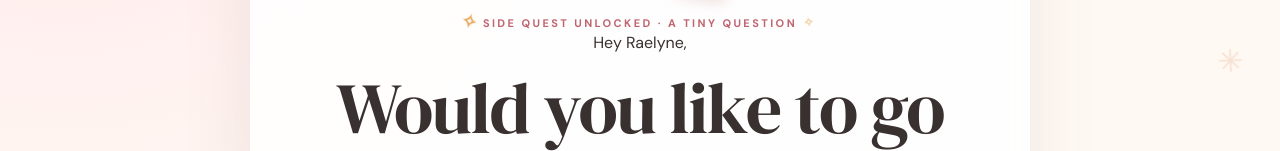
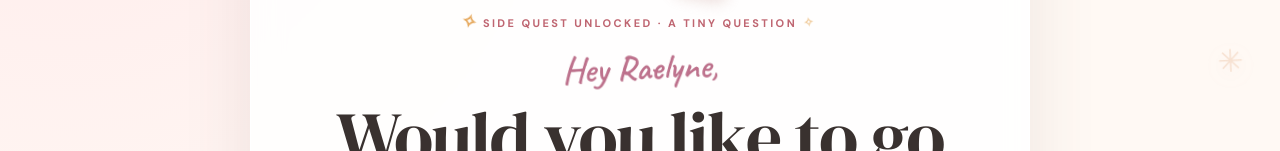
Before and after one commit to ThatGuy3899/Date_Invitation, a plain HTML site: page index.html in a window 1280 px wide. Shown: the part 392-543 px from the top of the page. Drawn offline with Linux system fonts and the light colour scheme.

Commit message:
Style Raelyne greeting in matching handwritten typography

```diff
--- a/enhancements.css
+++ b/enhancements.css
@@ -142,3 +142,17 @@ html[data-theme="night"] .confirmation-companion p{color:#f2d0df!important}
   .confirmation-companion>span{animation:none!important}
   .comfort-tips summary:after{transition:none!important}
 }
+
+/* A small, personal greeting without overwhelming the invitation */
+.recipient-greeting{
+  font-family:'Caveat','Segoe Print','Bradley Hand',cursive;
+  font-size:clamp(27px,4vw,37px);
+  line-height:1.15;
+  font-weight:600;
+  color:#bd718c;
+  margin:15px auto -6px;
+  transform:rotate(-2deg);
+}
+html[data-theme="night"] .recipient-greeting{color:#f1b7d1}
+@media(max-width:530px){.recipient-greeting{margin:14px auto -4px}}
+@media(prefers-reduced-motion:reduce){.recipient-greeting{transform:none}}
```
